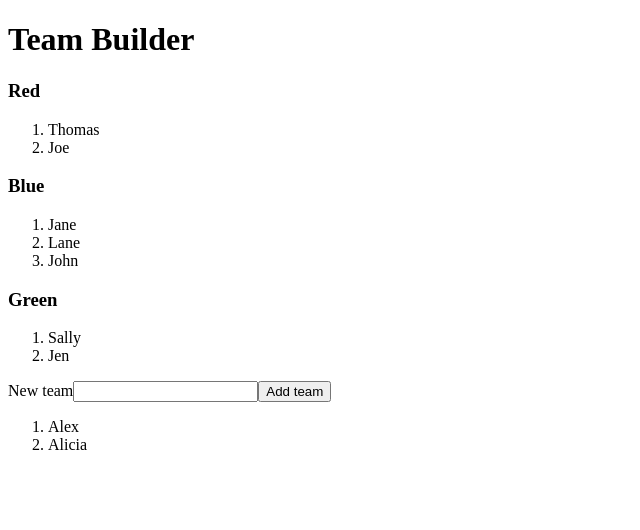
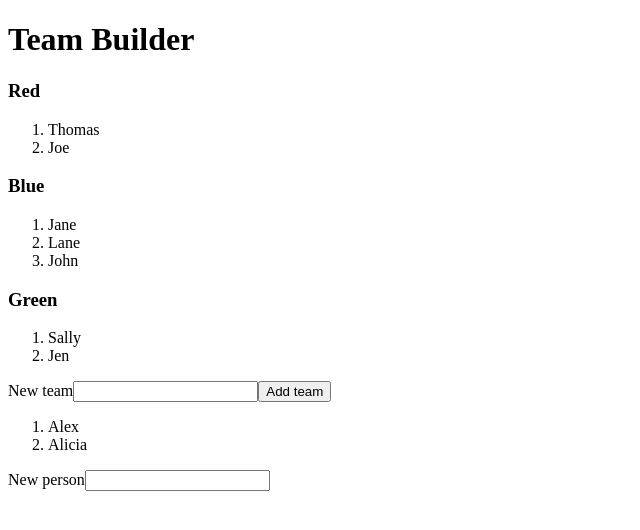
Before and after one commit to tf3/teamster, a React app: page / in a window 1280 px wide. Shown: the top 530 px of the page, without its empty margins (0-640 px from the left). Built offline with nearby package versions, Linux system fonts and the light colour scheme; the HTML template or start-up script is replaced by a standard one.

Commit message:
Add AddPersonForm component

```diff
--- /dev/null
+++ b/src/components/AddPersonForm.jsx
@@ -0,0 +1,12 @@
+import React from 'react';
+
+const AddPersonForm = () => (
+  <form>
+    <label>
+      New person
+      <input type="text" />
+    </label>
+  </form>
+);
+
+export default AddPersonForm;
--- a/src/components/UnassignedList.jsx
+++ b/src/components/UnassignedList.jsx
@@ -1,10 +1,12 @@
 import React from 'react';
+import AddPersonForm from './AddPersonForm.jsx';
 
 const UnassignedList = ({ unassigned }) => (
   <div className="unassigned">
     <ol>
       {unassigned.map(person => <li>{person.name}</li>)}
     </ol>
+    <AddPersonForm />
   </div>
 );
 
```
